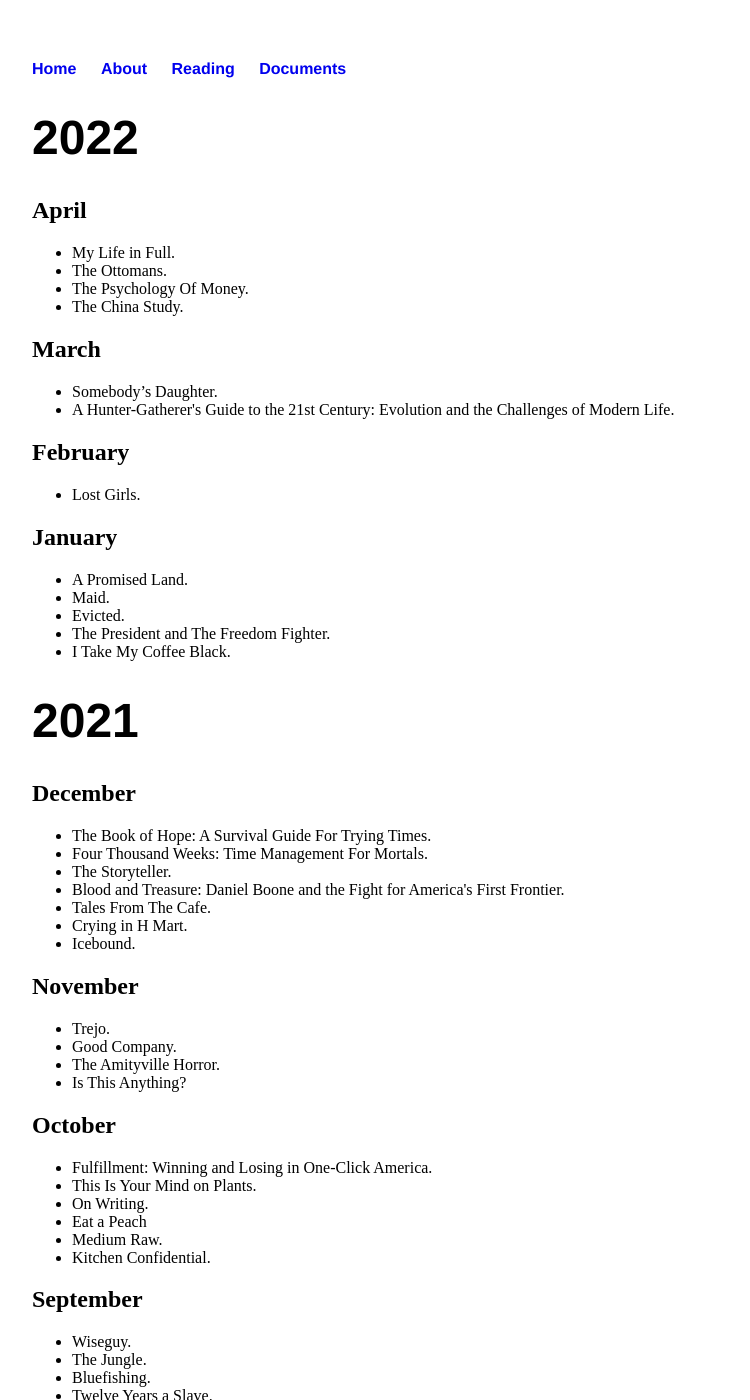
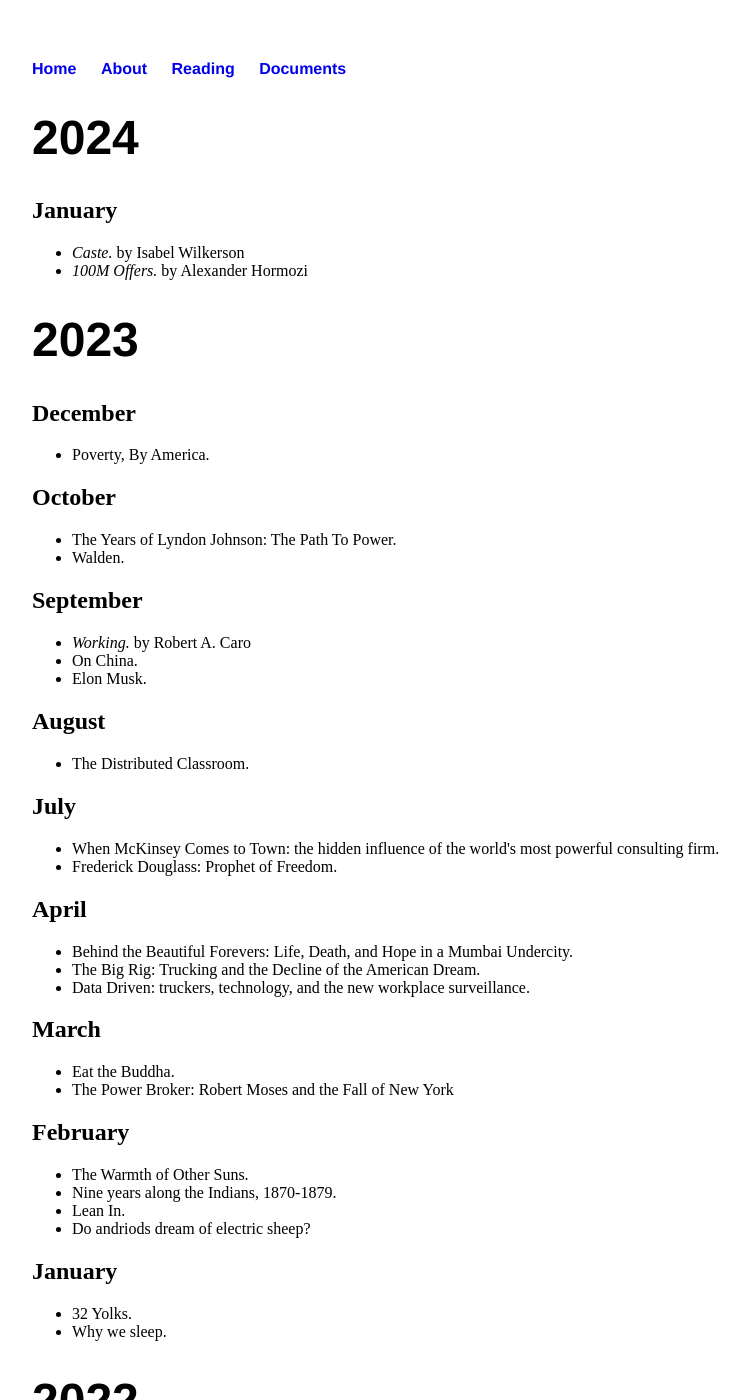
Before and after one commit to ved-mohan/ved-mohan.github.io, a Jekyll site: the page built from Reading/index.html, in a window 1280 px wide and 1400 px high. Shown: the whole window, without its empty margins (160-910 px from the left). Built offline with Jekyll 4.4.1, drawn with Linux system fonts in a browser that asks for light colours; some of the changed text lies outside the part shown.

Commit message:
Update index.html
add books from 2023

```diff
--- a/Reading/index.html
+++ b/Reading/index.html
@@ -4,7 +4,93 @@
 ---
 
 <div class="Reading">
+    <h1>2024</h1>
+    <h2>January</h2>
+    <ul>
+        <li><em>Caste.</em> by Isabel Wilkerson</li>
+        <li><em>100M Offers.</em> by Alexander Hormozi</li>
+    </ul>
+
+    <h1>2023</h1>
+    <h2>December</h2>
+    <ul>
+        <li>Poverty, By America.</li>
+    </ul>
+    <h2>October</h2>
+    <ul>
+        <li>The Years of Lyndon Johnson: The Path To Power.</li>
+        <li>Walden.</li>
+    </ul>
+    <h2>September</h2>
+    <ul>
+        <li><em>Working.</em> by Robert A. Caro</li>
+        <li>On China.</li>
+        <li>Elon Musk.</li>
+    </ul>
+    <h2>August</h2>
+    <ul>
+        <li>The Distributed Classroom.</li>
+    </ul>
+    <h2>July</h2>
+    <ul>
+        <li>When McKinsey Comes to Town: the hidden influence of the world's most powerful consulting firm.</li>
+        <li>Frederick Douglass: Prophet of Freedom.</li>
+    </ul>
+    <h2>April</h2>
+    <ul>
+        <li>Behind the Beautiful Forevers: Life, Death, and Hope in a Mumbai Undercity.</li>
+        <li>The Big Rig: Trucking and the Decline of the American Dream.</li>
+        <li>Data Driven: truckers, technology, and the new workplace surveillance.</li>
+    </ul>
+    <h2>March</h2>
+    <ul>
+        <li>Eat the Buddha.</li>
+        <li>The Power Broker: Robert Moses and the Fall of New York</li>
+    </ul>
+
+    <h2>February</h2>
+    <ul>
+        <li>The Warmth of Other Suns.</li>
+        <li>Nine years along the Indians, 1870-1879.</li>
+        <li>Lean In.</li>
+        <li>Do andriods dream of electric sheep?</li>
+    </ul>
+
+    <h2>January</h2>
+    <ul>
+        <li>32 Yolks.</li>
+        <li>Why we sleep.</li>
+    </ul>
+
     <h1>2022</h1>
+    <h2>December</h2>
+    <ul>
+        <li>Shantaram.</li>
+    </ul>
+    <h2>November</h2>
+    <ul>
+        <li>Radical Candor.</li>
+    </ul>
+    <h2>October</h2>
+    <ul>
+        <li>Autobiography of Malcolm X.</li>
+    </ul>
+    <h2>September</h2>
+    <ul>
+        <li>East of Eden.</li>
+    </ul>
+    <h2>August</h2>
+    <ul>
+        <li>With Malice Towards None.</li>
+    </ul>
+    <h2>July</h2>
+    <ul>
+        <li>The Omnivore's Dilemma.</li>
+    </ul>
+    <h2>June</h2>
+    <ul>
+        <li>The Apprentice.</li>
+    </ul>
     <h2>April</h2>
     <ul>
         <li>My Life in Full.</li>
```
